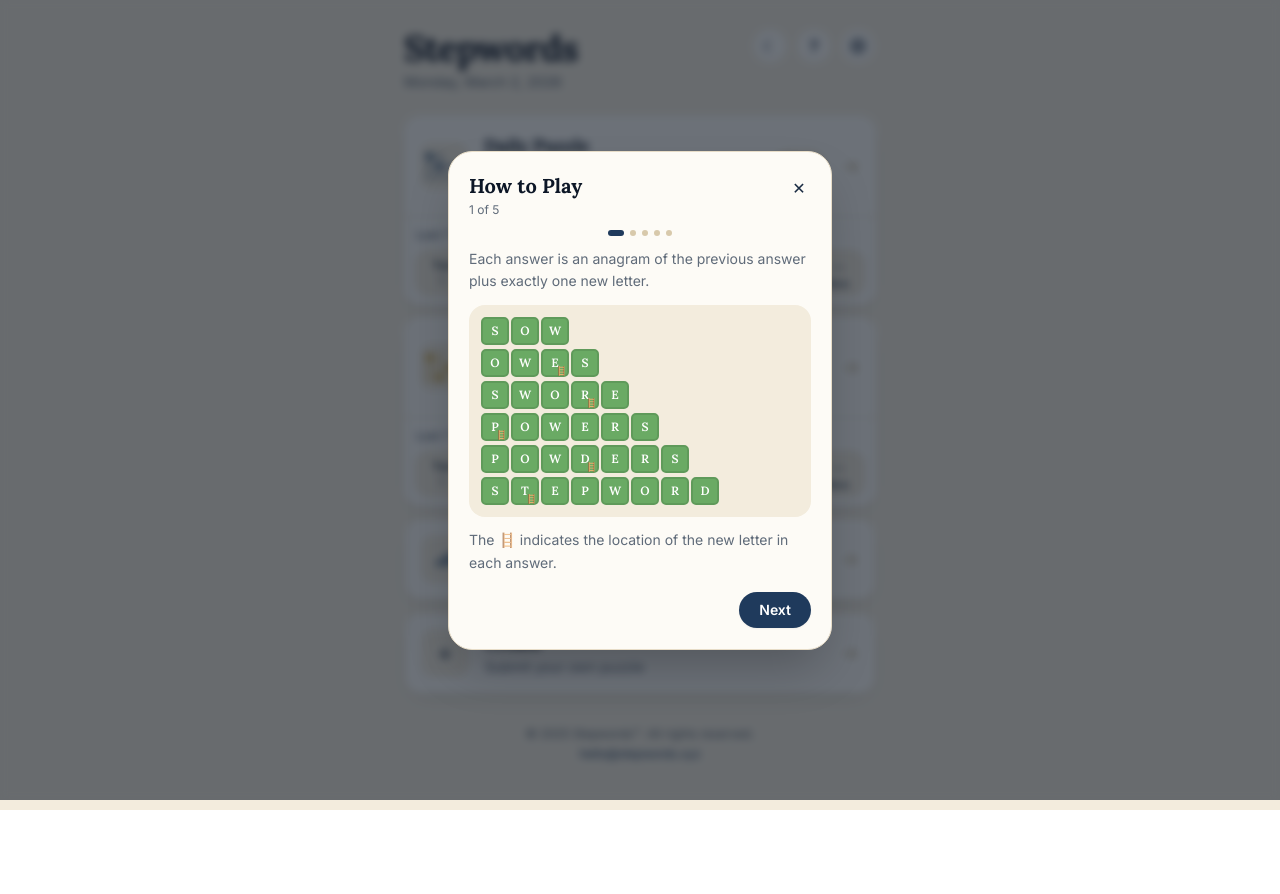
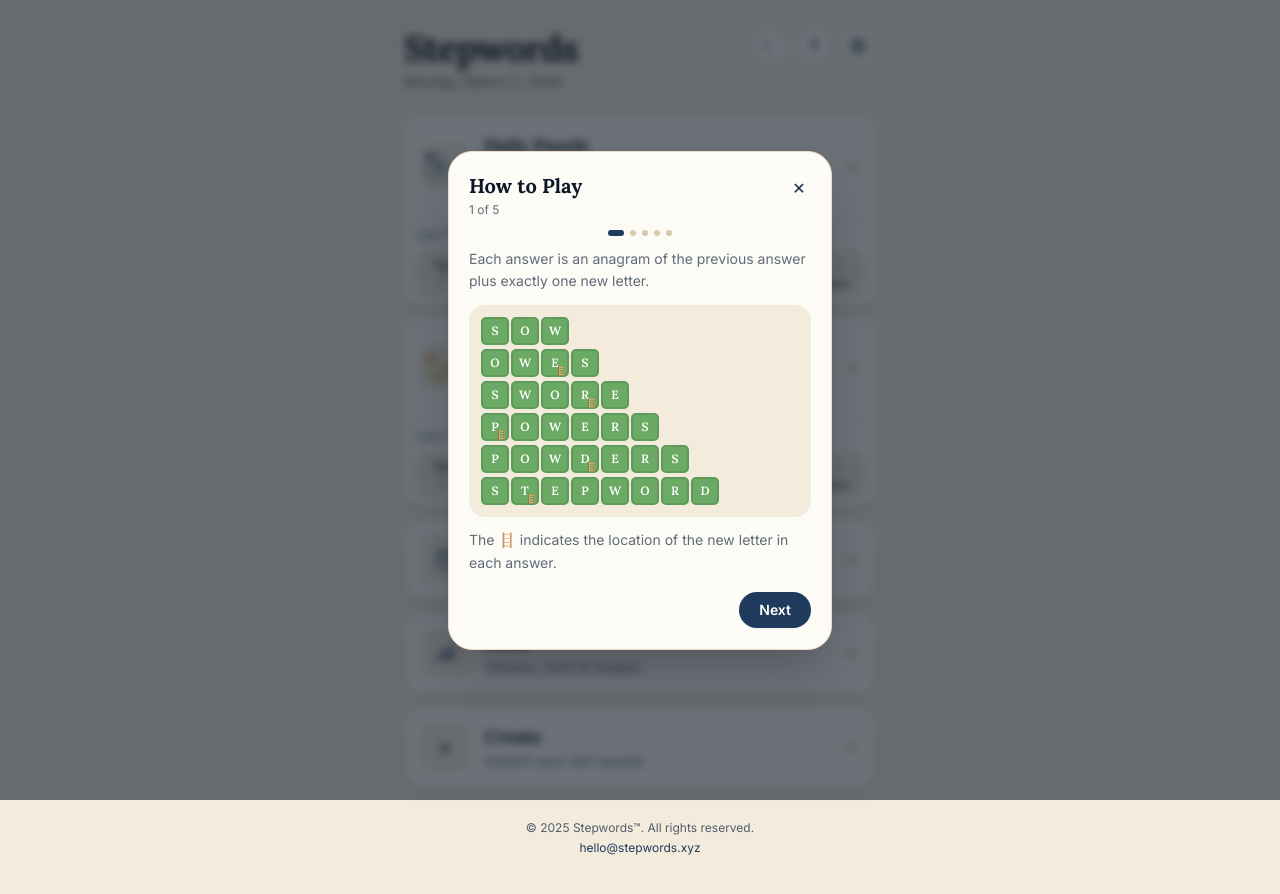
Before and after one commit to benreich4/stepwords, a React (Vite) app: page / in a window 1280 px wide. Shown: the top 894 px of the page. Before the commit the page ends 810 px from the top, so only its background shows below. Built offline with nearby package versions, Linux system fonts and the light colour scheme.

Commit message:
add archives link back

```diff
--- a/src/pages/Home.jsx
+++ b/src/pages/Home.jsx
@@ -11,8 +11,10 @@ import SettingsModal from "../components/SettingsModal.jsx";
 
 function pickToday(manifest) {
   const today = getTodayIsoInET();
-  const preview = isPreviewEnabled();
-  const available = manifest.filter((p) => preview || p.date <= today);
+  // The Daily/Quick buttons always target today's puzzle (or the most recent
+  // one on or before today), even when preview mode is on. Preview only affects
+  // the archive/"Last 7 days" views, not what "today" resolves to.
+  const available = manifest.filter((p) => p.date <= today);
   if (available.length === 0) return null;
   return available.sort((a, b) => a.date.localeCompare(b.date)).slice(-1)[0];
 }
@@ -199,6 +201,17 @@ function StatsIcon({ light }) {
       <rect x="3" y="13" width="4" height="7" rx="1" fill={c} />
       <rect x="10" y="8" width="4" height="12" rx="1" fill={c} />
       <rect x="17" y="4" width="4" height="16" rx="1" fill={c} />
+    </svg>
+  );
+}
+
+function ArchivesIcon({ light }) {
+  const c = light ? "#2b4d72" : "#7fa0c2";
+  return (
+    <svg width="22" height="22" viewBox="0 0 24 24" fill="none" stroke={c} strokeWidth="2" strokeLinecap="round" strokeLinejoin="round" aria-hidden>
+      <path d="M4 7h16v12a2 2 0 0 1-2 2H6a2 2 0 0 1-2-2V7z" />
+      <path d="M8 7V5a2 2 0 0 1 2-2h4a2 2 0 0 1 2 2v2" />
+      <path d="M10 12h4" />
     </svg>
   );
 }
@@ -575,6 +588,13 @@ export default function Home() {
           )}
         </div>
 
+        {/* Archives */}
+        <RowCard light={light} card={card} muted={muted} onClick={() => navigate("/archives")} className={`mt-3 rounded-2xl ${borderedCardHoverCls(light)}`}
+          icon={<span className={`grid h-12 w-12 shrink-0 place-items-center rounded-xl ${light ? "bg-parchment-100" : "bg-navyink-700"}`}><ArchivesIcon light={light} /></span>}
+          title="Archives"
+          subtitle="Browse past puzzles"
+        />
+
         {/* Stats */}
         <RowCard light={light} card={card} muted={muted} onClick={() => navigate("/stats")} className={`mt-3 rounded-2xl ${borderedCardHoverCls(light)}`}
           icon={<span className={`grid h-12 w-12 shrink-0 place-items-center rounded-xl ${light ? "bg-parchment-100" : "bg-navyink-700"}`}><StatsIcon light={light} /></span>}
```
